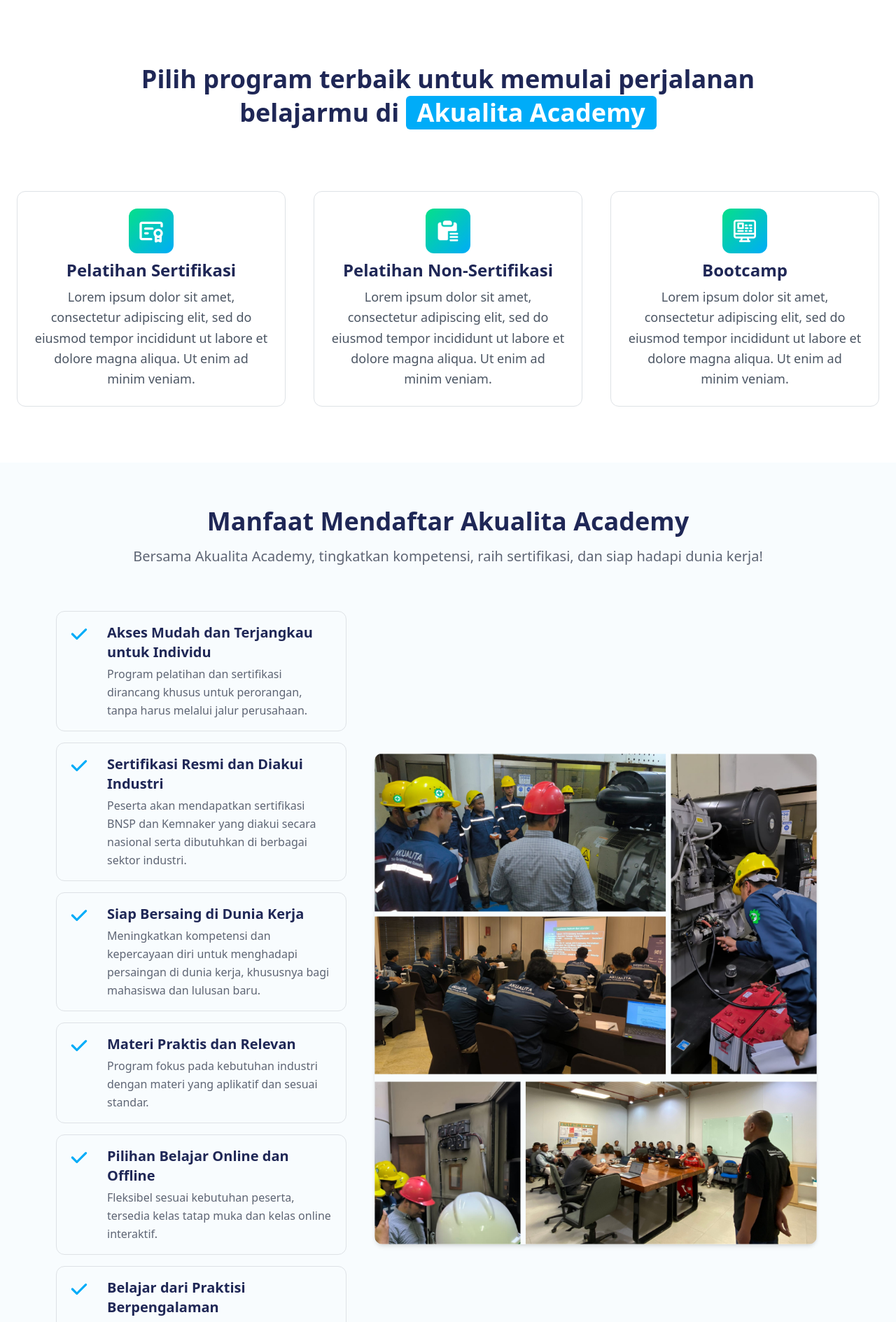
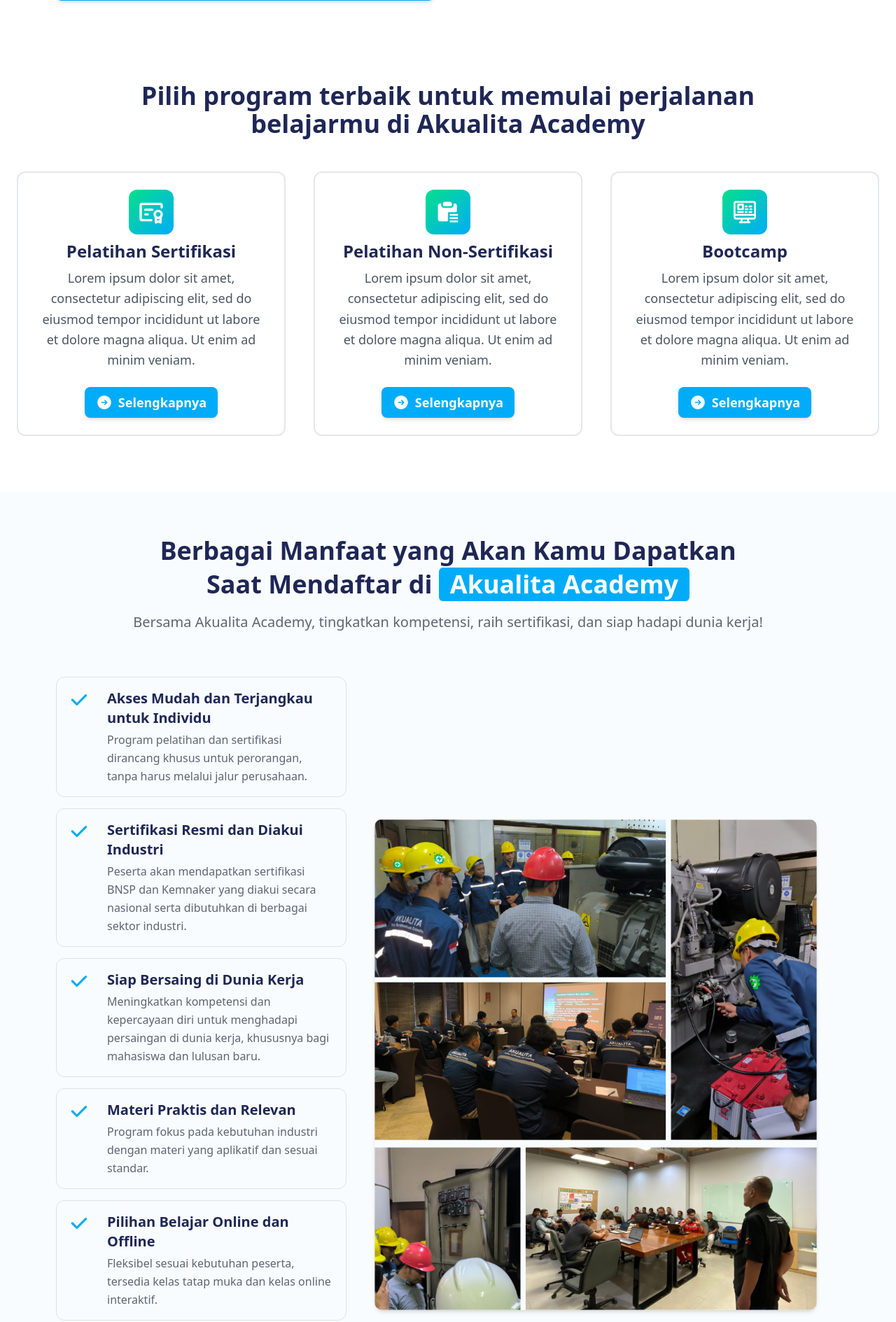
Before and after one commit to yogaacor/Akualita-academy, a Laravel app: page / in a window 1280 px wide. Shown: the part 795-2684 px from the top of the page at 70% size. Run offline with Laravel 12, Linux system fonts and the light colour scheme; some libraries are stand-ins or nearby versions.

Commit message:
megamenu progress

```diff
--- a/resources/views/includes/navbar.blade.php
+++ b/resources/views/includes/navbar.blade.php
@@ -12,13 +12,16 @@
     <span class="text-base hover:text-[#00ACF8] transition duration-300">Program</span>
 
     <!-- Megamenu -->
-    <div class="absolute left-1/2 top-full hidden group-hover:block -translate-x-1/2 w-[1000px] bg-white shadow-xl border-t border-gray-200 z-50">
+    <div class="absolute left-1/2 top-full hidden group-hover:block -translate-x-1/2 w-[1000px] bg-white shadow-xl z-50 transition duration-600 rounded-xl ml-28">
       <div class="px-12 py-10 grid grid-cols-2 gap-10 text-gray-700 text-base">
 
         <!-- Pelatihan Sertifikasi -->
-        <div class="flex items-start space-x-3">
+        <div class="flex items-start space-x-3 hover:bg-blue-300 p-4">
           <div>
-            <h4 class="font-semibold text-gray-900 mb-1">Pelatihan Sertifikasi</h4>
+            <div class="bg-gradient-to-br from-[#05E089] to-[#00ACF8] w-16 h-16 rounded-xl flex items-center justify-center mb-2 ">
+              <img src="{{ asset('storage/svg/certi12.svg') }}" alt="Icon Buku" class="w-10 h-10">
+            </div>
+            <h4 class="font-semibold text-lg text-gray-900 mb-1">Pelatihan Sertifikasi</h4>
             <p class="text-sm text-gray-600">Lorem ipsum dolor sit amet, consectetur adipiscing elit, sed do eiusmod tempor incididunt ut labore et dolore magna aliqua.</p>
           </div>
         </div>
@@ -26,8 +29,11 @@
         <!-- Pelatihan Non-Sertifikasi -->
         <div class="flex items-start space-x-3">
           <div>
+          <div class="bg-gradient-to-br from-[#05E089] to-[#00ACF8] w-16 h-16 rounded-xl flex items-center justify-center mb-2">
+            <img src="{{ asset('storage/svg/noncerti12.svg') }}" alt="Icon Buku" class="w-12 h-12">
+          </div>
             <div class="flex items-center space-x-2 mb-1">
-              <h4 class="font-semibold text-gray-900">Pelatihan Non-Sertifikasi</h4>
+              <h4 class="font-semibold text-lg text-gray-900">Pelatihan Non-Sertifikasi</h4>
             </div>
             <p class="text-sm text-gray-600">Lorem ipsum dolor sit amet, consectetur adipiscing elit, sed do eiusmod tempor incididunt ut labore et dolore magna aliqua.</p>
           </div>
@@ -36,7 +42,10 @@
         <!-- Bootcamp -->
         <div class="flex items-start space-x-3">
           <div>
-            <h4 class="font-semibold text-gray-900 mb-1">Bootcamp</h4>
+          <div class="bg-gradient-to-br from-[#05E089] to-[#00ACF8] w-16 h-16 rounded-xl flex items-center justify-center mb-2">
+            <img src="{{ asset('storage/svg/boot12.svg') }}" alt="Icon Buku" class="w-8 h-8">
+          </div>
+            <h4 class="font-semibold text-lg text-gray-900 mb-1">Bootcamp</h4>
             <p class="text-sm text-gray-600">Lorem ipsum dolor sit amet, consectetur adipiscing elit, sed do eiusmod tempor incididunt ut labore et dolore magna aliqua.</p>
           </div>
         </div>
--- a/resources/views/pages/home.blade.php
+++ b/resources/views/pages/home.blade.php
@@ -5,11 +5,11 @@
 @section('content')
 
 <!-- Bagian 1 halaman utama -->
-<section class="w-full min-h-screen text-white pt-16 pb-10 px-6 md:px-16" style="background-image: url('{{ asset('storage/Bg/bg122.png') }}'); background-size: cover; background-position: center;">
+<section class="w-full min-h-screen text-white pt-16 pb-10 px-6 md:px-16" style="background-image: url('{{ asset('storage/Bg/bgrr.png') }}'); background-size: cover; background-position: center;">
   <div class="grid grid-cols-1 md:grid-cols-2 gap-10 items-center max-w-7xl mx-auto w-full">
 
     <!-- Kiri: Teks -->
-    <div class="space-y-4 ml-4">
+    <div class="space-y-4 ml-4 mt-6">
       <h2 class="text-4xl md:text-5xl lg:text-6xl font-bold leading-tight text-[#1F2756]">
         Bangun <span class="text-[#1F2756]">karirmu</span>,<br>
         bersama <span class="text-[#1F2756]">kami</span><br>
@@ -20,10 +20,9 @@
       </p>
       <div class="mt-4">
         <a href="#" class="inline-flex items-center bg-[#00ACF8] text-white font-semibold px-4 py-3 rounded-lg shadow-md hover:bg-cyan-300 transition duration-300 text-sm md:text-lg">
-        <img src="https://img.icons8.com/ios-filled/20/ffffff/whatsapp.png" class="mr-2" alt="wa" />
-        Coba Konsultasi
-      </a>
-
+          <img src="https://img.icons8.com/ios-filled/20/ffffff/whatsapp.png" class="mr-2" alt="wa" />
+          Coba Konsultasi
+        </a>
       </div>
     </div>
 
@@ -40,21 +39,15 @@
 
 
 <!-- Bagian 2 halaman utama -->
-<section class="pt-0 pb-20 bg-white">
+<section class="pt-6 pb-20 bg-white">
   <div class="max-w-7xl mx-auto px-6">
-    <h2 class="text-3xl md:text-4xl font-bold text-center mb-16 text-[#1F2756] leading-snug">
-      Pilih program terbaik untuk memulai perjalanan <br>belajarmu di <span class="bg-[#00ACF8] text-[#FFFFFF] inline-block px-3 py-1 rounded mt-1">Akualita Academy</span>
+    <h2 class="text-3xl md:text-4xl font-bold text-center mb-6 text-[#1F2756] leading-snug">
+      Pilih program terbaik untuk memulai perjalanan <br>belajarmu di Akualita Academy
     </h2>
     <br>
-    <div class="grid md:grid-cols-3 gap-10 text-[#1F2756] ">
-
+    <div class="grid md:grid-cols-3 gap-10 text-[#1F2756] bg-white ">
       <!-- Fitur 1 -->
-      <div class="border border-gray-300 rounded-xl p-6 transition duration-300
-        hover:border-t-white hover:border-l-white hover:border-r-white
-        hover:border-b-4 hover:border-b-[#00ACF8]
-        hover:bg-[#E6F8FE] hover:shadow-lg hover:-translate-y-1
-        flex flex-col items-center text-center">
-
+      <div class="border-2 border-gray-200 p-6 rounded-xl transition duration-300 flex flex-col items-center text-center hover:bg-[#E6F8FE] hover:shadow-lg hover:-translate-y-1 hover:border-b-4 hover:border-[#00ACF8]">
         <div class="bg-gradient-to-br from-[#05E089] to-[#00ACF8] w-16 h-16 rounded-xl flex items-center justify-center mb-2">
           <img src="{{ asset('storage/svg/certi12.svg') }}" alt="Icon Buku" class="w-10 h-10">
         </div>
@@ -62,10 +55,18 @@
         <p class="text-gray-600 text-lg leading-relaxed">
           Lorem ipsum dolor sit amet, consectetur adipiscing elit, sed do eiusmod tempor incididunt ut labore et dolore magna aliqua. Ut enim ad minim veniam.
         </p>
+        <div class="mt-4">
+        <a href="#" class="inline-flex items-center bg-[#00ACF8] text-white font-semibold px-3 py-2 rounded-lg shadow-md hover:bg-cyan-300 transition duration-300 text-sm md:text-lg">
+          <svg xmlns="http://www.w3.org/2000/svg" viewBox="0 0 24 24" fill="currentColor" class="size-6 mr-2">
+            <path fill-rule="evenodd" d="M12 2.25c-5.385 0-9.75 4.365-9.75 9.75s4.365 9.75 9.75 9.75 9.75-4.365 9.75-9.75S17.385 2.25 12 2.25Zm4.28 10.28a.75.75 0 0 0 0-1.06l-3-3a.75.75 0 1 0-1.06 1.06l1.72 1.72H8.25a.75.75 0 0 0 0 1.5h5.69l-1.72 1.72a.75.75 0 1 0 1.06 1.06l3-3Z" clip-rule="evenodd" />
+          </svg>
+          Selengkapnya
+        </a>
+      </div>
       </div>
 
       <!-- Fitur 2 -->
-      <div class="border border-gray-200 p-6 rounded-xl transition duration-300 flex flex-col items-center text-center hover:bg-[#E6F8FE] hover:shadow-lg hover:-translate-y-1 hover:border-b-4 hover:border-[#00ACF8]">
+      <div class="border-2 border-gray-200 p-6 rounded-xl transition duration-300 flex flex-col items-center text-center hover:bg-[#E6F8FE] hover:shadow-lg hover:-translate-y-1 hover:border-b-4 hover:border-[#00ACF8]">
         <div class="bg-gradient-to-br from-[#05E089] to-[#00ACF8] w-16 h-16 rounded-xl flex items-center justify-center mb-2">
           <img src="{{ asset('storage/svg/noncerti12.svg') }}" alt="Icon Buku" class="w-12 h-12">
         </div>
@@ -73,10 +74,18 @@
         <p class="text-gray-600 text-lg leading-relaxed">
           Lorem ipsum dolor sit amet, consectetur adipiscing elit, sed do eiusmod tempor incididunt ut labore et dolore magna aliqua. Ut enim ad minim veniam.
         </p>
+        <div class="mt-4">
+        <a href="#" class="inline-flex items-center bg-[#00ACF8] text-white font-semibold px-3 py-2 rounded-lg shadow-md hover:bg-cyan-300 transition duration-300 text-sm md:text-lg">
+          <svg xmlns="http://www.w3.org/2000/svg" viewBox="0 0 24 24" fill="currentColor" class="size-6 mr-2">
+            <path fill-rule="evenodd" d="M12 2.25c-5.385 0-9.75 4.365-9.75 9.75s4.365 9.75 9.75 9.75 9.75-4.365 9.75-9.75S17.385 2.25 12 2.25Zm4.28 10.28a.75.75 0 0 0 0-1.06l-3-3a.75.75 0 1 0-1.06 1.06l1.72 1.72H8.25a.75.75 0 0 0 0 1.5h5.69l-1.72 1.72a.75.75 0 1 0 1.06 1.06l3-3Z" clip-rule="evenodd" />
+          </svg>
+          Selengkapnya
+        </a>
+      </div>
       </div>
 
       <!-- Fitur 3 -->
-      <div class="border border-gray-200 p-6 rounded-xl transition duration-300 flex flex-col items-center text-center hover:bg-[#E6F8FE] hover:shadow-lg hover:-translate-y-1 hover:border-b-4 hover:border-[#00ACF8]">
+      <div class="border-2 border-gray-200 p-6 rounded-xl transition duration-300 flex flex-col items-center text-center hover:bg-[#E6F8FE] hover:shadow-lg hover:-translate-y-1 hover:border-b-4 hover:border-[#00ACF8]">
         <div class="bg-gradient-to-br from-[#05E089] to-[#00ACF8] w-16 h-16 rounded-xl flex items-center justify-center mb-2">
           <img src="{{ asset('storage/svg/boot12.svg') }}" alt="Icon Buku" class="w-8 h-8">
         </div>
@@ -84,6 +93,14 @@
         <p class="text-gray-600 text-lg leading-relaxed">
           Lorem ipsum dolor sit amet, consectetur adipiscing elit, sed do eiusmod tempor incididunt ut labore et dolore magna aliqua. Ut enim ad minim veniam.
         </p>
+        <div class="mt-4">
+        <a href="#" class="inline-flex items-center bg-[#00ACF8] text-white font-semibold px-3 py-2 rounded-lg shadow-md hover:bg-cyan-300 transition duration-300 text-sm md:text-lg">
+          <svg xmlns="http://www.w3.org/2000/svg" viewBox="0 0 24 24" fill="currentColor" class="size-6 mr-2">
+            <path fill-rule="evenodd" d="M12 2.25c-5.385 0-9.75 4.365-9.75 9.75s4.365 9.75 9.75 9.75 9.75-4.365 9.75-9.75S17.385 2.25 12 2.25Zm4.28 10.28a.75.75 0 0 0 0-1.06l-3-3a.75.75 0 1 0-1.06 1.06l1.72 1.72H8.25a.75.75 0 0 0 0 1.5h5.69l-1.72 1.72a.75.75 0 1 0 1.06 1.06l3-3Z" clip-rule="evenodd" />
+          </svg>
+          Selengkapnya
+        </a>
+      </div>
       </div>
 
     </div>
@@ -93,9 +110,13 @@
 
 <!-- Bagian 3 halaman utama - manfaat -->
 <section class="bg-[#F8FCFE] py-16 px-6 md:px-20">
-  <div class="flex items-center justify-center">
-    <h2 class="text-3xl md:text-4xl font-bold text-[#1F2756] mb-3">Manfaat Mendaftar Akualita Academy</h2>
+  <div class="flex items-center justify-center px-4">
+    <h2 class="text-center max-w-4xl text-3xl md:text-4xl font-bold text-[#1F2756] mb-3">
+      Berbagai Manfaat yang Akan Kamu Dapatkan Saat Mendaftar di
+      <span class="bg-[#00ACF8] text-white inline-block px-3 py-1 rounded mt-1">Akualita Academy</span>
+    </h2>
   </div>
+
   <div class="flex items-center justify-center mb-6">
     <p class="text-lg md:text-xl text-[#5E6574] mb-10">
       Bersama Akualita Academy, tingkatkan kompetensi, raih sertifikasi, dan siap hadapi dunia kerja!
@@ -107,7 +128,7 @@
     <div id="card-container" class="space-y-4">
 
         <!-- Item 1 -->
-        <div class="flex items-start gap-4 border border-gray-300 p-3 rounded-xl transition-all duration-300 group hover:bg-[#00ACF8] hover:shadow-md max-w-xl">
+        <div class="flex items-start gap-4 border border-gray-300 p-3 rounded-xl transition-all duration-300 group hover:bg-[#00ACF8] hover:border-white hover:shadow-md max-w-xl">
           <div class="text-[#00ACF8] text-3xl group-hover:text-white">
             <svg xmlns="http://www.w3.org/2000/svg" class="w-8 h-8" fill="currentColor" viewBox="0 0 20 20">
               <path fill-rule="evenodd" d="M16.707 5.293a1 1 0 00-1.414 0L8 12.586 4.707 9.293a1 1 0 10-1.414 1.414l4 4a1 1 0 001.414 0l8-8a1 1 0 000-1.414z" clip-rule="evenodd"/>
@@ -200,7 +221,7 @@
 
 
 <!-- Bagian 4 halaman utama - kontak -->
-<section class="bg-[#DFF3FD] py-20 px-6 md:px-16">
+<section class="bg-white py-20 px-6 md:px-16">
   <div class="max-w-7xl mx-auto grid md:grid-cols-2 gap-12 items-start">
 
     <!-- Formulir Pertanyaan -->
```
Also changed, not shown: storage/app/public/Bg/bgr.png (added), storage/app/public/Bg/bgr1.png (added), storage/app/public/Bg/bgr2.png (added), storage/app/public/Bg/bgrr.png (added), storage/app/public/Bg/bgt1.png (added), storage/app/public/Bg/bgt2.png (added), storage/app/public/Bg/bgt3.png (added), storage/app/public/Bg/bgt4.png (added), storage/app/public/Bg/bgt5.png (added).
